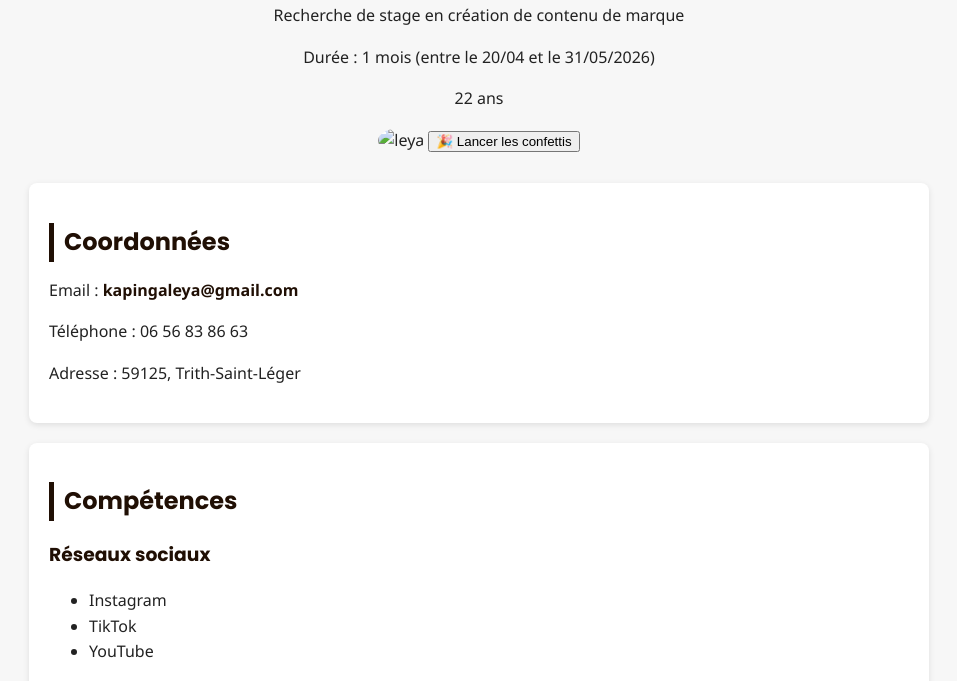
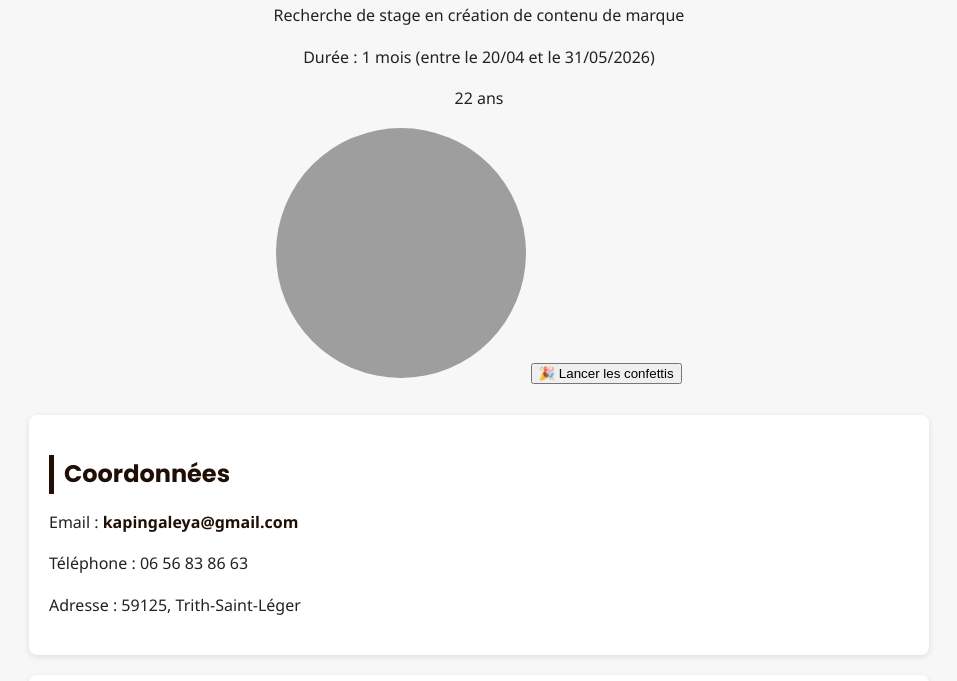
Before and after one commit to Leyakapinga/portfolio, a plain HTML site: page index.html in a window 1280 px wide. Shown: the part 111-792 px from the top of the page, without its empty margins (161-1118 px from the left). Drawn offline with nearby package versions, Linux system fonts and the light colour scheme; the site is published under a folder, as on GitHub Pages, so addresses that start at the root find nothing.

Commit message:
Fix HTML formatting and structure

```diff
--- a/index.html
+++ b/index.html
@@ -13,7 +13,7 @@
     <p>Recherche de stage en création de contenu de marque</p>
     <p>Durée : 1 mois (entre le 20/04 et le 31/05/2026)</p>
     <p>22 ans</p>
-    <img class="photo-profil" src="/Leyaphotopro.JPG" alt="leya" width="300">
+    <img class="photo-profil" src="Leyaphotopro.JPG" alt="leya" width="300">
     <button onclick="lancerConfettis()">🎉 Lancer les confettis</button>
   </header>
 
```
